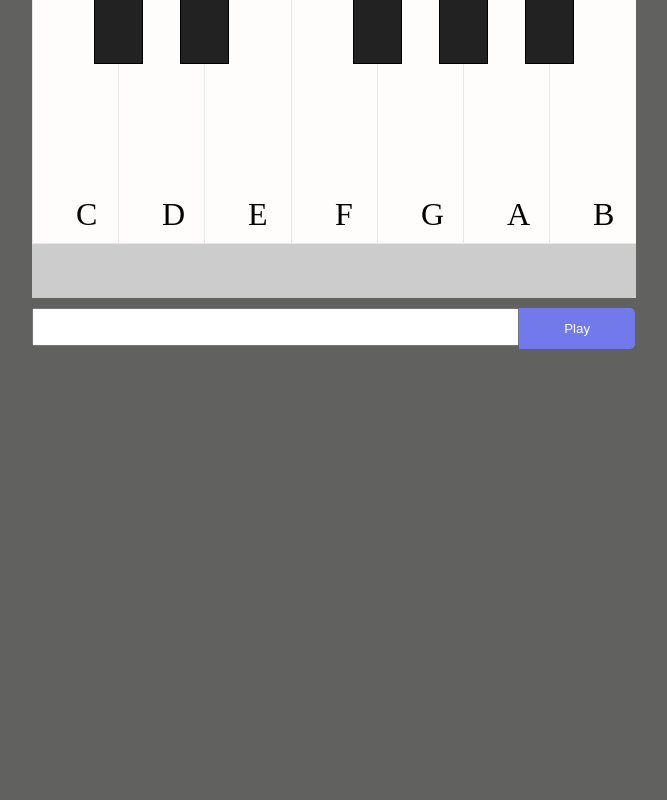
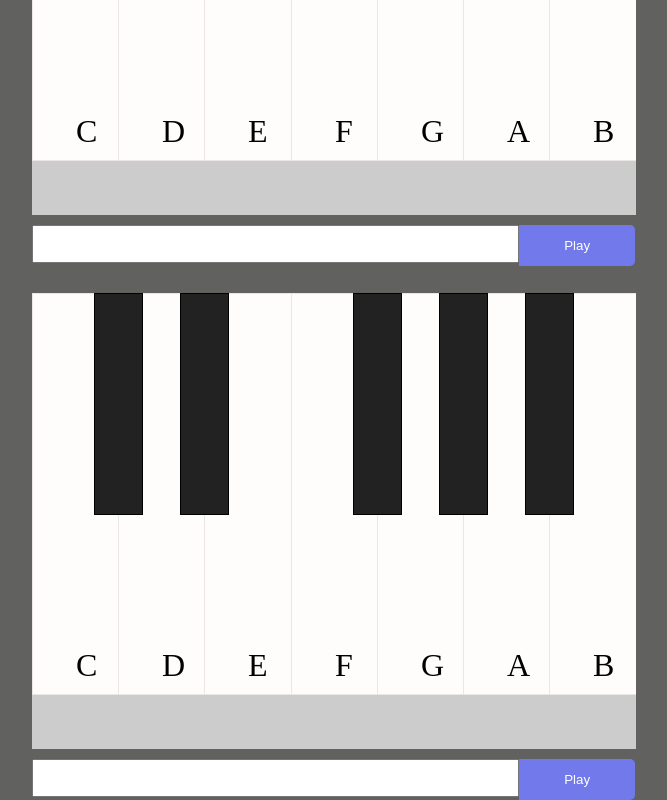
Before and after one commit to ballynmiller/preston, a React (Create React App) app: page / in a window 1280 px wide. Shown: the part 372-1172 px from the top of the page, without its empty margins (306-973 px from the left). Before the commit the page ends 800 px from the top, so only its background shows below. Built offline with nearby package versions, Linux system fonts and the light colour scheme.

Commit message:
Adding an additional piano to the application.

```diff
--- a/src/App.js
+++ b/src/App.js
@@ -10,6 +10,9 @@ class App extends React.Component {
       <ErrorBoundary>
         <h1 id="appTitle">Preston</h1>
         <Piano />
+        <div style={{ marginTop: 30}}>
+          <Piano />
+        </div>
       </ErrorBoundary>
     );
   }
--- a/src/App.scss
+++ b/src/App.scss
@@ -13,7 +13,6 @@ body{
 	align-items:      center;
 	background-color: #61615f;
 	display:          flex;
-	height:           100%;
 	margin:           auto;
 	justify-content:  center;
 }
```
